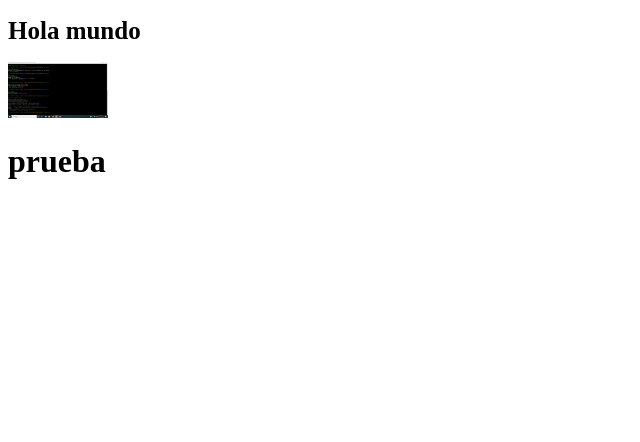
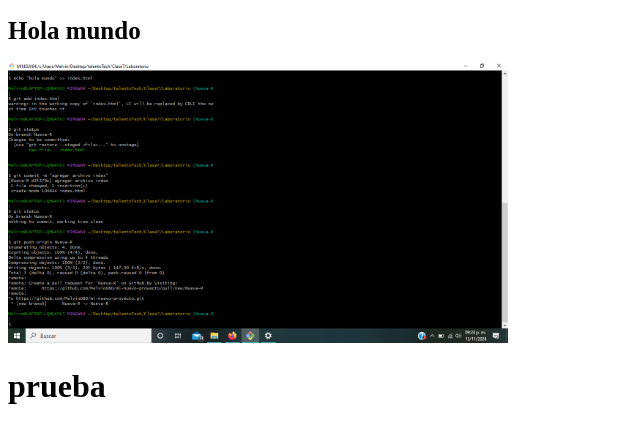
Before and after one commit to Melvin080/Laboratorio8, a plain HTML site: page index.html in a window 1280 px wide. Shown: the whole page, without its empty margins (0-640 px from the left). Drawn offline with Linux system fonts and the light colour scheme.

Commit message:
h1 , p y img

```diff
--- a/index.html
+++ b/index.html
@@ -7,7 +7,8 @@
 </head>
 <body>
     <h1 style="color: blueviolet (20, 20, 97); font-size: 25px;">Hola mundo</h1>
-    <img src="Screenshot 2024-11-13 212432.png" style="width: 100px;">
+    <p style="color: chocolate; font-family: Arial, Helvetica, sans-serif;"></p>
+    <img src="Screenshot 2024-11-13 212432.png" style="width: 500px;">
     <h1>prueba</h1>
 </body>
 </html>
```
